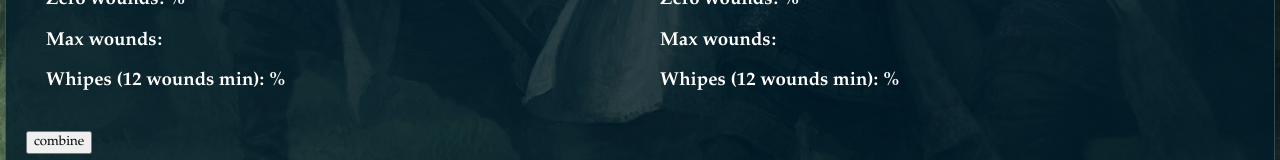
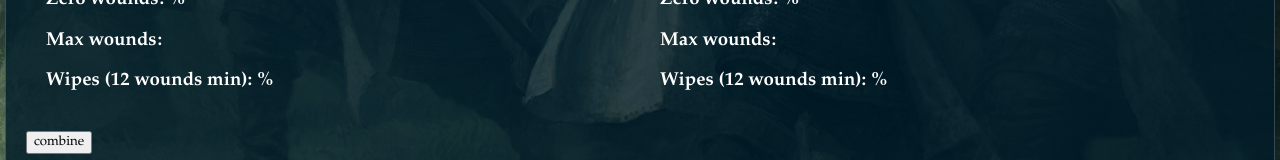
Before and after one commit to Chris-something/asoiaf-damage-tester, an Angular app: page / in a window 1280 px wide. Shown: the part 600-760 px from the top of the page. Built offline with nearby package versions, Linux system fonts and the light colour scheme.

Commit message:
fixed a typo

```diff
--- a/src/app/result/result.component.html
+++ b/src/app/result/result.component.html
@@ -16,6 +16,6 @@
         <h2>Panic tests failed: {{ panicTestsFailed$ | async | number: '1.0-2' }}%</h2>
         <h3>Zero wounds: {{ attacksWithZeroWounds$ | async | number: '1.0-2' }}%</h3>
         <h3>Max wounds: {{ maxWounds$ | async }}</h3>
-        <h3>Whipes (12 wounds min): {{ whipes$ | async | number: '1.0-5' }}%</h3>
+        <h3>Wipes (12 wounds min): {{ wipes$ | async | number: '1.0-5' }}%</h3>
     </div>
 </div>
--- a/src/app/result/result.component.ts
+++ b/src/app/result/result.component.ts
@@ -24,7 +24,7 @@ export class ResultComponent implements OnInit {
     attacksWithZeroWounds$: Observable<number>;
     panicTestsFailed$: Observable<number>;
     maxWounds$: Observable<number>;
-    whipes$: Observable<number>;
+    wipes$: Observable<number>;
 
     distribution$: Observable<{ wounds: number; count: number }[]>;
     maxDistribution$: Observable<number>;
@@ -35,7 +35,7 @@ export class ResultComponent implements OnInit {
         this.iteration$ = this.iterate();
         this.wounds$ = this.avgWounds();
         this.maxWounds$ = this.maxWounds();
-        this.whipes$ = this.maxWoundsProp();
+        this.wipes$ = this.maxWoundsProp();
         this.attacksWithZeroWounds$ = this.attacksWithZeroWounds();
         this.panicTestsFailed$ = this.panicTestsFailed();
         this.distribution$ = this.getDistribution();
```
